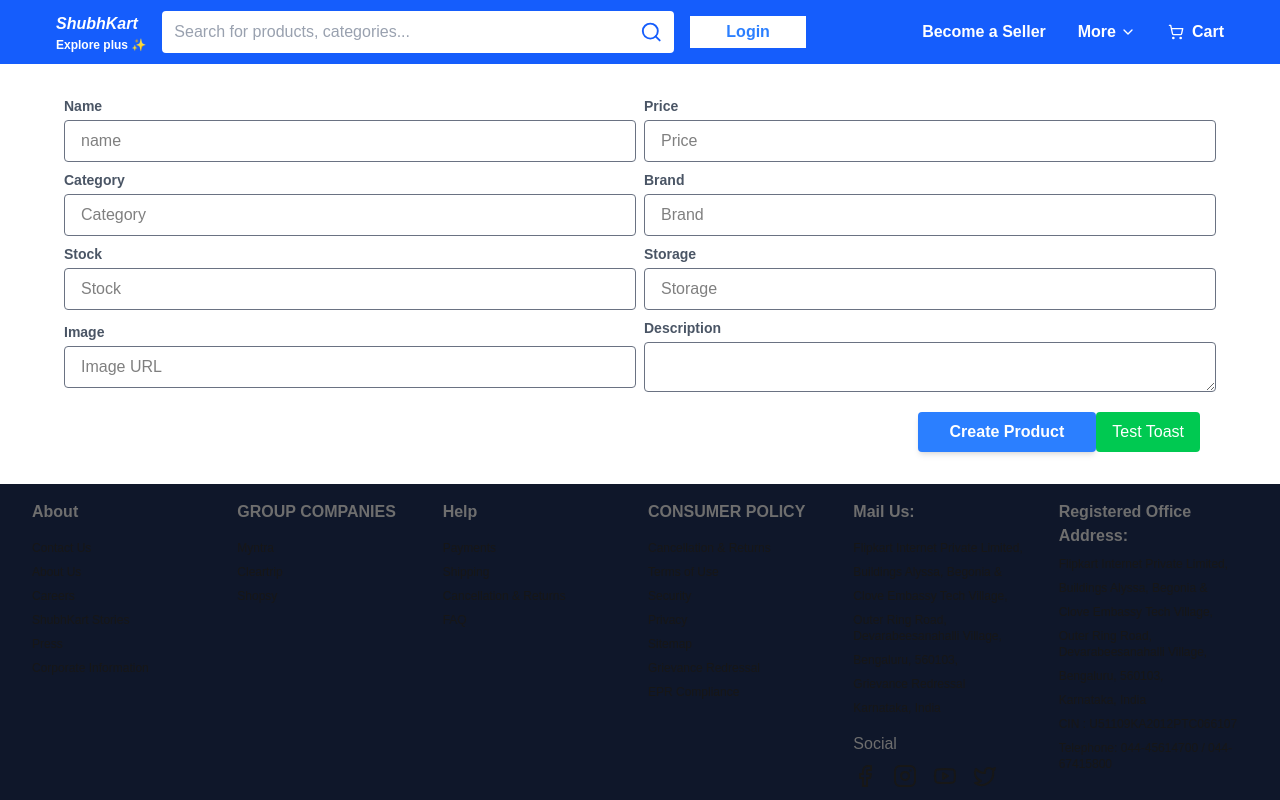
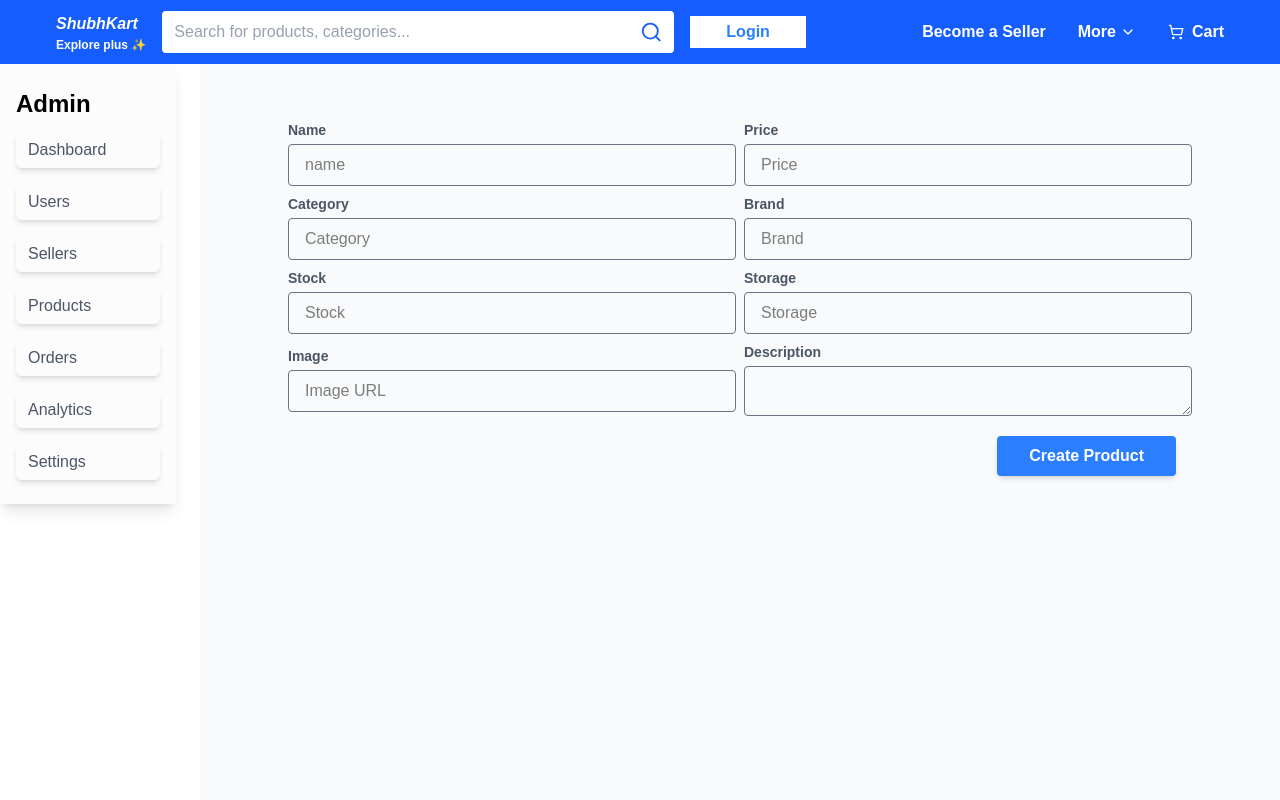
Before and after one commit to Mishrashubham10/ecommerce, a Next.js app in the folder ui/: page /admin/products/create in a window 1280 px wide. Shown: the top 800 px of the page. Built offline with nearby package versions, Linux system fonts and the light colour scheme.

Commit message:
Working on Frontend Authorization role based

```diff
--- /dev/null
+++ b/ui/middleware.js
@@ -0,0 +1,26 @@
+import { NextResponse } from 'next/server';
+
+const PUBLIC_PATHS = ['/', '/login', '/register'];
+
+export function middleware(req) {
+  const { pathname } = req.nextUrl;
+
+  if (PUBLIC_PATHS.includes(pathname)) {
+    return NextResponse.next();
+  }
+
+  // GET TOKEN FROM COOKIES
+  const token = req.cookies.get('token')?.value;
+
+  // no token redirect to login
+  if (!token) {
+    return NextResponse.redirect(new URL('/login', req.url));
+  }
+
+  try {
+  } catch (err) {
+    return NextResponse.redirect(new URL('/login', req.url));
+  }
+
+  return NextResponse.next();
+}
--- a/ui/package.json
+++ b/ui/package.json
@@ -9,6 +9,7 @@
     "lint": "next lint"
   },
   "dependencies": {
+    "jsonwebtoken": "^9.0.2",
     "lodash.debounce": "^4.0.8",
     "lucide-react": "^0.536.0",
     "next": "15.4.5",
--- a/ui/src/app/_components/Navbar.jsx
+++ b/ui/src/app/_components/Navbar.jsx
@@ -7,6 +7,7 @@ import Link from 'next/link';
 import { useRouter } from 'next/navigation';
 import { getToken, removeToken } from '../../utils/authToken';
 import GlobalSearch from './GlobalSearch';
+import { toast } from 'react-toastify';
 
 export default function Navbar() {
   const router = useRouter();
@@ -18,18 +19,24 @@ export default function Navbar() {
 
   // LOGGING OUT USER
   const handleLogoutClick = async () => {
-    const res = await fetch('http://localhost:5500/auth/logout', {
-      method: 'POST',
-      headers: {
-        'Content-Type': 'application/json',
-      },
-    });
+    // try {
+    //   const res = await fetch('http://localhost:5500/auth/logout', {
+    //     method: 'POST',
+    //     headers: {
+    //       'Content-Type': 'application/json',
+    //     },
+    //   });
 
-    if (res.ok) {
-      console.log('User logged out successfully!');
-      removeToken();
-      router.push('/login');
-    }
+    //   if (res.ok) {
+    //     console.log('User logged out successfully!');
+    //     removeToken();
+    //     router.push('/login');
+    //     toast.success("User logged out successfully!");
+    //   }
+    // } catch (error) {
+    //   toast.error("Something went wrong");
+    // }
+    removeToken();
   };
 
   return (
--- a/ui/src/app/_components/ProductsGrid.jsx
+++ b/ui/src/app/_components/ProductsGrid.jsx
@@ -19,7 +19,7 @@ export default function ProductsGrid({ products }) {
             onClick={() => handleProductClick(product._id)}
           >
             <Image
-              src={product?.images[0]}
+              src={product?.images[0] || ""}
               alt="Product Image"
               width={400}
               height={200}
--- /dev/null
+++ b/ui/src/app/admin/_components/Sidebar.jsx
@@ -0,0 +1,40 @@
+"use client";
+
+import Link from 'next/link';
+import { usePathname } from 'next/navigation';
+
+const links = [
+  { href: '/admin/dashboard', label: 'Dashboard' },
+  { href: '/admin/users', label: 'Users' },
+  { href: '/admin/sellers', label: 'Sellers' },
+  { href: '/admin/products', label: 'Products' },
+  { href: '/admin/orders', label: 'Orders' },
+  { href: '/admin/analytics', label: 'Analytics' },
+  { href: '/admin/settings', label: 'Settings' },
+];
+
+export default function Sidebar() {
+  const pathname = usePathname();
+
+  return (
+    <section className="w-[100%] bg-gray-500/2 py-6 px-4 shadow-lg">
+      <h2 className='text-2xl font-bold text-black mb-2'>Admin</h2>
+      {/* ========== LINKS =========== */}
+      <nav className="flex flex-col gap-4 mt-3 text-gray-600">
+        {links.map((link) => (
+          <Link
+            href={link.href}
+            key={link.href}
+            className={`px-3 py-1.5 rounded-md shadow-md ${
+              pathname === link.href
+                ? 'bg-blue-400 font-semibold text-white'
+                : 'hover:bg-blue-500 hover:text-white'
+            }`}
+          >
+            {link.label}
+          </Link>
+        ))}
+      </nav>
+    </section>
+  );
+}
--- a/ui/src/app/admin/dashboard/page.jsx
+++ b/ui/src/app/admin/dashboard/page.jsx
@@ -1,17 +1,21 @@
 import Link from 'next/link';
 import React from 'react';
+import Sidebar from '../_components/Sidebar';
 
 export default function AdminDashboard() {
   return (
-    <div>
-      <h1 className="text-2xl font-bold mb-4">Products</h1>
-      <Link
-        href="/admin/products/create"
-        className="px-4 py-2 bg-blue-600 text-white rounded"
-      >
-        + Add Product
-      </Link>
-      {/* Products table here */}
-    </div>
+    <main>
+      {/* <Sidebar /> */}
+      <section className="flex items-center justify-between w-[100%] px-8 py-2">
+        <h1 className="text-2xl mb-4 text-gray-500 font-semibold">Products</h1>
+        <Link
+          href="/admin/products/create"
+          className="px-4 py-2 bg-blue-500 text-white font-semibold text-md rounded hover:bg-blue-600"
+        >
+          + Add Product
+        </Link>
+      </section>
+      {/* =========== CARD AND THEIR LINKS ========== */}
+    </main>
   );
 }
--- /dev/null
+++ b/ui/src/app/admin/layout.jsx
@@ -0,0 +1,13 @@
+import React from 'react';
+import Sidebar from './_components/Sidebar';
+
+export default function AdminLayout({ children }) {
+  return (
+    <main className="flex gap-6 h-screen">
+      <aside className="w-44">
+        <Sidebar />
+      </aside>
+      <main className="flex-1 bg-gray-50 p-6 overflow-y-auto">{children}</main>
+    </main>
+  );
+}
--- a/ui/src/app/admin/products/create/page.jsx
+++ b/ui/src/app/admin/products/create/page.jsx
@@ -212,13 +212,6 @@ export default function CreateProduct() {
         >
           {loading ? 'Creating...' : 'Create Product'}
         </button>
-        <button
-          type="button"
-          onClick={() => toast.success('Hello from toast!')}
-          className="bg-green-500 text-white px-4 py-2 rounded"
-        >
-          Test Toast
-        </button>
       </div>
     </form>
   );
--- a/ui/src/app/auth/login/page.jsx
+++ b/ui/src/app/auth/login/page.jsx
@@ -4,6 +4,7 @@ import { useRouter } from 'next/navigation';
 import { useState } from 'react';
 import { saveToken } from '../../../utils/authToken';
 import Link from 'next/link';
+import { toast } from 'react-toastify';
 
 export default function LoginPage() {
   const router = useRouter();
@@ -32,9 +33,11 @@ export default function LoginPage() {
       if (!res.ok) {
         const errorData = await res.json();
         console.error('Login failed:', errorData.message || 'Unknown error');
+        toast.error("Something went wrong!");
       } else {
         const data = await res.json();
         console.log('Login successful:', data);
+        toast.success("User logged in successfully");
 
         // SAVING TOKEN & ROLE INTO LOCALSTORAGE
         saveToken(data?.token, data.user?.role);
--- a/ui/src/app/auth/signup/page.jsx
+++ b/ui/src/app/auth/signup/page.jsx
@@ -3,9 +3,10 @@
 import Link from 'next/link';
 import { useRouter } from 'next/navigation';
 import { useState } from 'react';
+import { toast } from 'react-toastify';
 
 export default function SignupPage() {
-  const router = useRouter()
+  const router = useRouter();
   const [formData, setFormData] = useState({
     username: '',
     email: '',
@@ -38,21 +39,26 @@ export default function SignupPage() {
     }
 
     try {
-      const res = await fetch('http://localhost:5500/api/v1/auth/customer/register', {
-        method: 'POST',
-        headers: {
-          'Content-Type': 'application/json',
-        },
-        body: JSON.stringify(formData),
-      });
+      const res = await fetch(
+        'http://localhost:5500/api/v1/auth/customer/register',
+        {
+          method: 'POST',
+          headers: {
+            'Content-Type': 'application/json',
+          },
+          body: JSON.stringify(formData),
+        }
+      );
 
       if (res.ok) {
         const data = await res.json();
         console.log(data);
-        router.push("/customer/dashboard");
+        router.push('/customer/dashboard');
+        toast.success('User registered successfully');
       } else {
         console.log("Customer cound'nt registered!");
         setError(true);
+        toast.error("Customer cound'nt registered!");
       }
     } catch (err) {
       console.log('Error while registering user', err.message);
@@ -61,7 +67,7 @@ export default function SignupPage() {
   };
 
   if (error) {
-    return <p className='text-2xl text-red-400 font-bold'>{error}</p>
+    return <p className="text-2xl text-red-400 font-bold">{error}</p>;
   }
 
   return (
@@ -78,7 +84,10 @@ export default function SignupPage() {
       {/* ============= RIGHT SECTION ============= */}
       <div className="bg-white shadow-lg p-4 h-auto rounded-md">
         {/* =========== FORM SECTION =========== */}
-        <form className="flex flex-col gap-2 text-black" onSubmit={handleSubmit}>
+        <form
+          className="flex flex-col gap-2 text-black"
+          onSubmit={handleSubmit}
+        >
           {/* ========= FIELDS SECTION ======== */}
           <div className="flex flex-col gap-[2px]">
             <label className="text-md text-[#6E6E6E]" htmlFor="email">
```
Also changed, not shown: ui/src/app/_components/GlobalSearch.jsx (+51 -22 lines), 2 other files (tests, documents, lock files or other folders).
